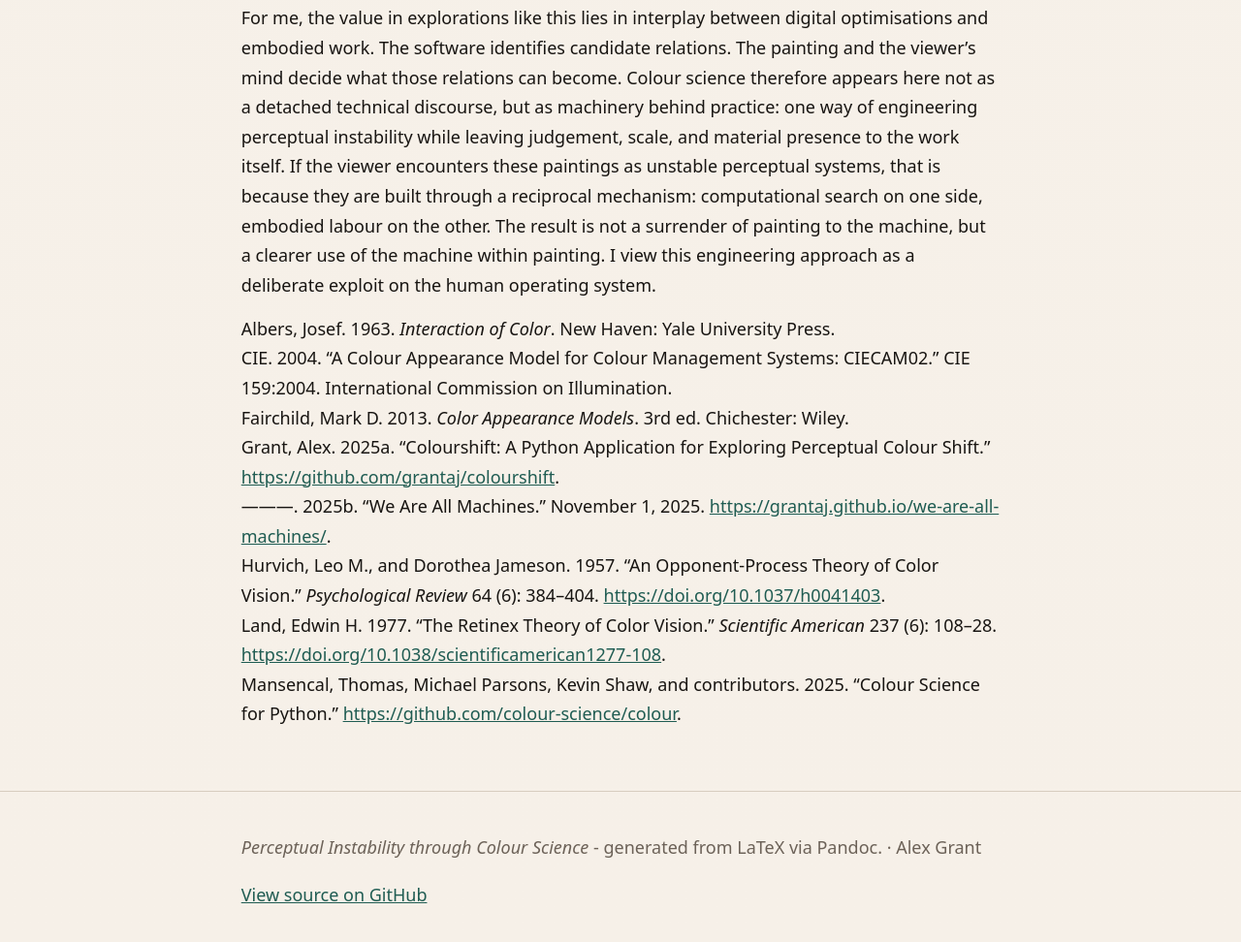
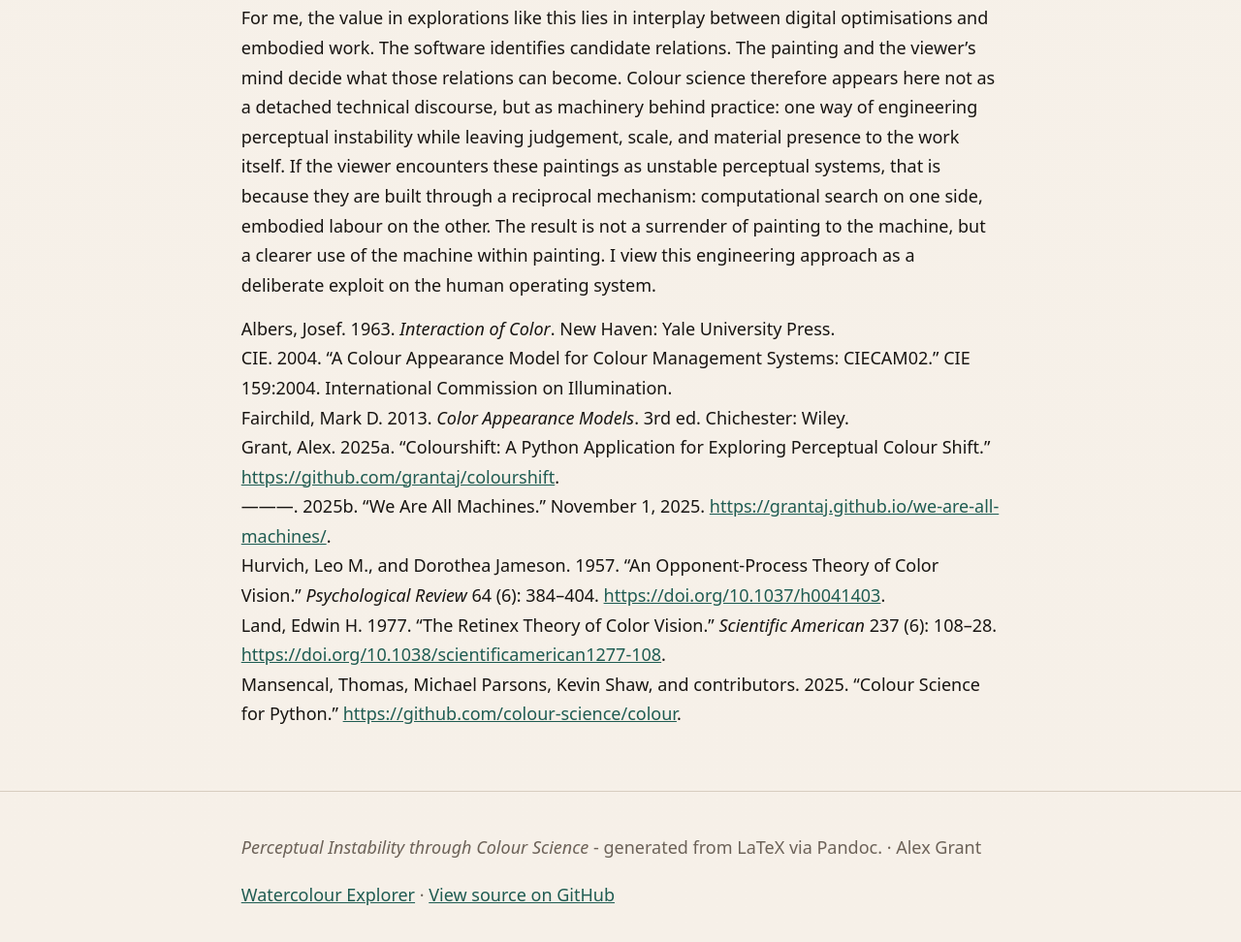
Before and after one commit to grantaj/colourshift, a plain HTML site: page docs/index.html in a window 1280 px wide. Shown: the part 10075-11047 px from the top of the page at 97% size. Drawn offline with nearby package versions, Linux system fonts and the light colour scheme; a small style sheet from the web is missing.

Commit message:
Link essay to Watercolour Explorer

```diff
--- a/docs/index.html
+++ b/docs/index.html
@@ -582,7 +582,7 @@ later become material decisions in oil painting.</p></div>
     <div class="wrap">
       <p><em>Perceptual Instability through Colour
 Science</em> - generated from LaTeX via Pandoc. &middot; Alex Grant</p>
-      <p><a href="https://github.com/grantaj/colourshift">View source on GitHub</a></p>
+      <p><a href="watercolour/">Watercolour Explorer</a> &middot; <a href="https://github.com/grantaj/colourshift">View source on GitHub</a></p>
     </div>
   </footer>
 
```
